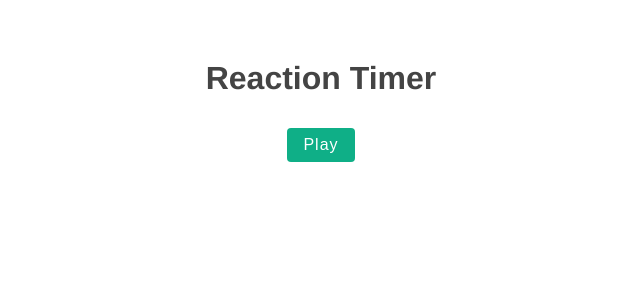
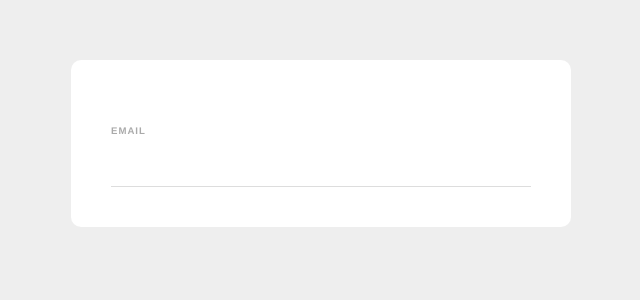
Before and after one commit to BK-97/Vue.js-Tutorial, a Vue app: page / in a window 1280 px wide. Shown: the top 300 px of the page, without its empty margins (319-959 px from the left). Built offline with nearby package versions, Linux system fonts and the light colour scheme.

Commit message:
newProjectForm

```diff
--- a/src/App.vue
+++ b/src/App.vue
@@ -1,37 +1,14 @@
 <template>
-<h1>Reaction Timer</h1>
-<button @click="start" :disabled="isPlaying">Play</button>
-<Block v-if="isPlaying" :delay="delay" @end="endGame"/>
-<Results v-if="showResult" :score="score"/>
+<SingupForm />
 </template>
 
 <script>
-import Block from './components/Block.vue'
-import Results from './components/Results.vue'
 
+import SingupForm from './components/SingupForm.vue';
 export default {
   name: 'App',
-  components:{Block,Results},
-  data(){
-    return {
-      isPlaying:false,
-      delay: null,
-      score: null,
-      showResult: false
-    }
-  },
-  methods:{
-    start(){
-      this.delay=2000+Math.random()*5000
-      this.isPlaying=true
-      this.showResult=false
-    },
-    endGame(reactionTime){
-      this.score=reactionTime
-      this.isPlaying=false
-      this.showResult=true
-    }
-  }
+  components:{SingupForm},
+
 }
 
 </script>
@@ -45,20 +22,9 @@
   color: #444;
   margin-top: 60px;
 }
-button{
-  background: #0faf87;
-  color: white;
-  border: none;
-  padding: 8px 16px;
-  border-radius: 4px;
-  font-size: 16px;
-  letter-spacing: 1px;
-  cursor: pointer;
-  margin: 10px;
-}
-button[disabled]{
-  opacity: 0.2;
-  cursor: not-allowed;
+body{
+  margin: 0;
+  background: #eee;
 }
 
 </style>
--- a/src/components/Block.vue
+++ /dev/null
@@ -1,48 +0,0 @@
-<template>
-  <div class="block" v-if="showBlock" @click="stopTimer">
-    click me
-  </div>
-</template>
-
-<script>
-export default {
-    props:['delay'],
-    data(){
-        return{
-            showBlock: false,
-            timer:null,
-            reactionTime:0
-        }
-    },
-    mounted(){
-        setTimeout(()=>{
-            this.showBlock=true
-            this.startTimer()
-        },this.delay)
-    },
-    methods: {
-        startTimer(){
-            this.timer=setInterval(()=>{
-                this.reactionTime +=10
-            },10)
-        },
-        stopTimer(){
-            clearInterval(this.timer)
-            this.$emit('end',this.reactionTime)
-
-        }
-    }
-}
-</script>
-
-<style>
-    .block{
-        width: 400px;
-        border-radius: 20px;
-        background: #0faf87;
-        color: white;
-        text-align: center;
-        padding: 100px 0;
-        margin: 40px auto;
-    }
-</style>
--- a/src/components/Results.vue
+++ /dev/null
@@ -1,33 +0,0 @@
-<template>
-  <p>Reaction Time= {{score}} ms</p>
-  <p class="rank">{{ rank }}</p>
-</template>
-
-<script>
-export default {
-    props: ['score'],
-    data(){
-        return{
-            rank: null
-        }
-    },
-    mounted(){
-        if(this.score <250){
-            this.rank="Ninja Fingers"
-        }
-        else if(this.score <400){
-            this.rank='Rapid Reflexes'
-        }
-        else{
-            this.rank='Snail pace...'
-        }
-    }
-}
-</script>
-<style>
-    .rank{
-        font-size: 1.4em;
-        color:#0faf87;
-        font-weight: bold;
-    }
-</style>
--- /dev/null
+++ b/src/components/SingupForm.vue
@@ -0,0 +1,41 @@
+<template>
+  <form>
+    <label>Email</label>
+    <input type="email" required>
+  </form>
+</template>
+
+<script>
+export default {
+
+}
+</script>
+
+<style>
+form{
+    max-width: 420px;
+    margin: 30px auto;
+    background: white;
+    text-align: left;
+    padding: 40px;
+    border-radius: 10px;
+}
+label{
+    color:#aaa;
+    display: inline-block;
+    margin: 25px 0 15px;
+    font-size: 0.6em;
+    text-transform: uppercase;
+    letter-spacing: 1px;
+    font-weight: bold;
+}
+input{
+    display: block;
+    padding: 10px 6px;
+    width: 100%;
+    box-sizing: border-box;
+    border: none;
+    border-bottom: 1px solid #ddd;
+    color: #555;
+}
+</style>
```
